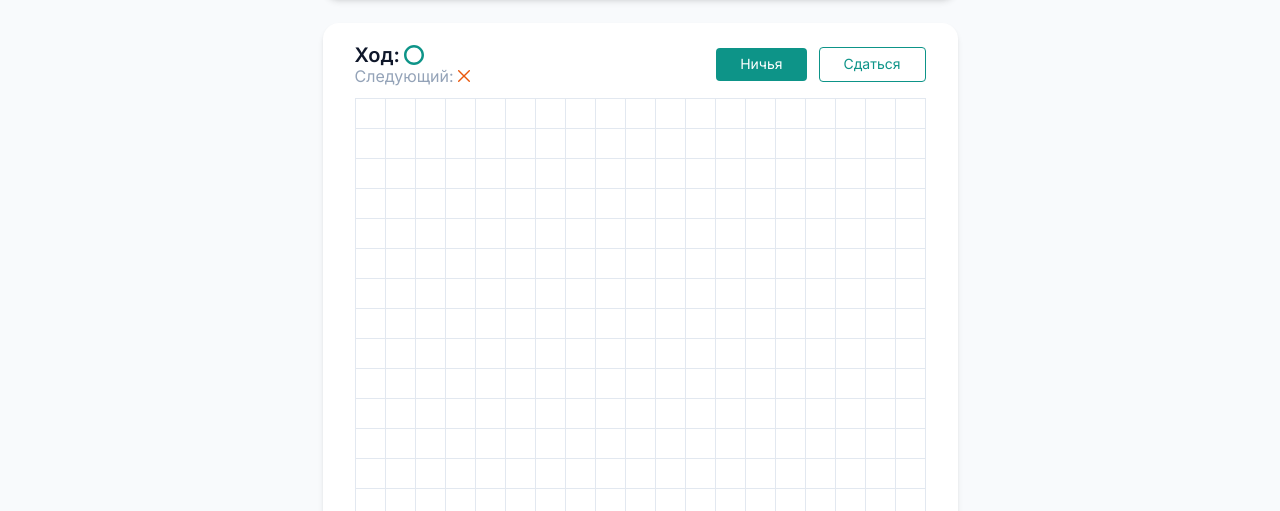
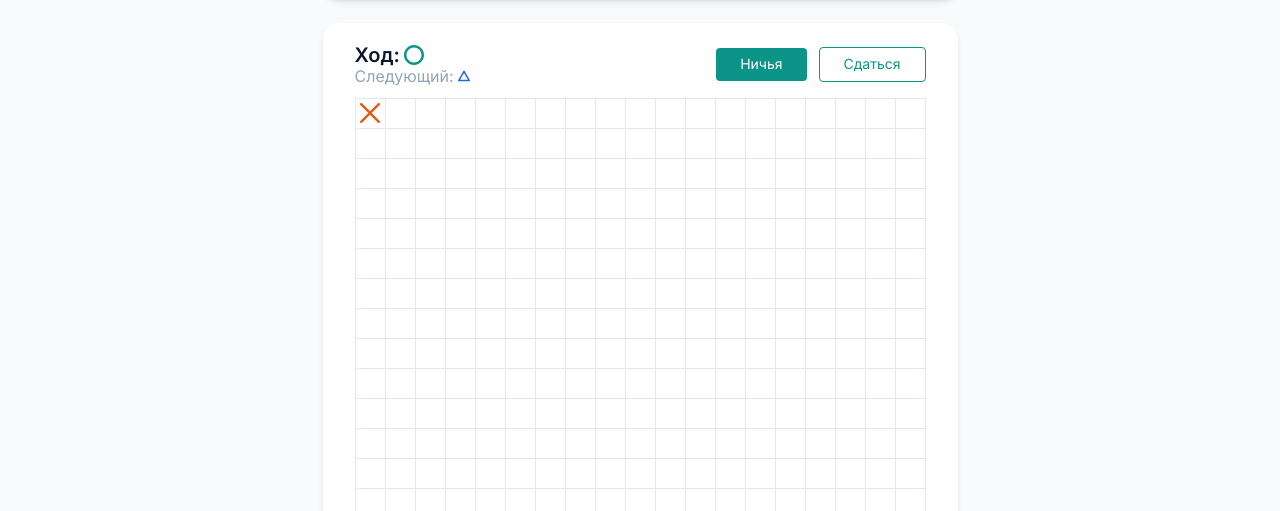
Before and after one commit to EkaterinaYurchyk2022/tic-tac-toe-online, a Next.js app: page / in a window 1280 px wide. Both pictures are taken after a click on the button 370 px from the left and 402 px from the top of the page. Shown: the part 289-800 px from the top of the page. Built offline with nearby package versions, Linux system fonts and the light colour scheme.

Commit message:
feat: custom hook useGameState, on cell click handler, constants

```diff
--- a/components/game/GameField.jsx
+++ b/components/game/GameField.jsx
@@ -1,12 +1,39 @@
 import { clsx } from "clsx";
-import { ZeroIcon } from "./icons/ZeroIcon";
-import { CrossIcon } from "./icons/CrossIcon";
 import { UiButton } from "../uikit/UiButton";
-import { allowedDisplayValues } from "next/dist/compiled/@next/font/dist/constants";
-
-const cells = new Array(19 * 19).fill(null);
+import { GameSymbol } from "./GameSymbol";
+import { useGameState } from "./useGameState";
 
 export function GameField({ className }) {
+  const { cells, currentMove, nextMove, handleClick } = useGameState();
+  const actions = (
+    <>
+      <UiButton size="md" variant="primary">
+        Ничья
+      </UiButton>
+      <UiButton size="md" variant="outline">
+        Сдаться
+      </UiButton>
+    </>
+  );
+  return (
+    <GameFieldLayout className={className}>
+      <GameMoveInfo
+        actions={actions}
+        currentMove={currentMove}
+        nextMove={nextMove}
+      />
+      <GameGrid>
+        {cells.map((symbol, index) => (
+          <GameCell key={index} onClick={() => handleClick(index)}>
+            {symbol && <GameSymbol className="w-5 h-5" symbol={symbol} />}
+          </GameCell>
+        ))}
+      </GameGrid>
+    </GameFieldLayout>
+  );
+}
+
+function GameFieldLayout({ children, className }) {
   return (
     <div
       className={clsx(
@@ -14,31 +41,42 @@ export function GameField({ className }) {
         "bg-white rounded-2xl shadow-md px-8 pt-5 pb-7",
       )}
     >
+      {children}
+    </div>
+  );
+}
+
+function GameMoveInfo({ actions, currentMove, nextMove }) {
+  return (
     <div className="flex gap-3 items-center">
       <div className="mr-auto">
         <div className="flex items-center gap-1 text-xl leading-tight font-semibold">
-            Ход: <ZeroIcon className="w-5 h-5" />
+          Ход: <GameSymbol symbol={currentMove} className="w-5 h-5" />
         </div>
         <div className="flex items-center gap-1 text-sx leading-tight text-slate-400">
-            Следующий: <CrossIcon />
+          Следующий: <GameSymbol symbol={nextMove} className="w-3 h-3" />
         </div>
       </div>
-        <UiButton size="md" variant="primary">
-          Ничья
-        </UiButton>
-        <UiButton size="md" variant="outline">
-          Сдаться
-        </UiButton>
-      </div>
-
-      <div className="grid grid-cols-[repeat(19,_30px)] grid-rows-[repeat(19,_30px)] pl-px pt-px mt-3">
-        {cells.map((_, i) => (
-          <button
-            key={i}
-            className="border border-slate-200 -ml-px -mt-px flex items-center justify-center"
-          ></button>
-        ))}
-      </div>
+      {actions}
     </div>
   );
 }
+
+function GameGrid({ children }) {
+  return (
+    <div className="grid grid-cols-[repeat(19,_30px)] grid-rows-[repeat(19,_30px)] pl-px pt-px mt-3">
+      {children}
+    </div>
+  );
+}
+
+function GameCell({ children, onClick }) {
+  return (
+    <button
+      onClick={onClick}
+      className="border border-slate-200 -ml-px -mt-px flex items-center justify-center"
+    >
+      {children}
+    </button>
+  );
+}
--- /dev/null
+++ b/components/game/GameSymbol.jsx
@@ -0,0 +1,16 @@
+import { GAME_SYMBOLS } from "./constants";
+import { CrossIcon } from "./icons/CrossIcon";
+import { ZeroIcon } from "./icons/ZeroIcon";
+import { TriangleIcon } from "./icons/TriangleIcon";
+import { SquareIcon } from "./icons/SquareIcon";
+
+export function GameSymbol({ symbol, className }) {
+  const Icon =
+    {
+      [GAME_SYMBOLS.CROSS]: CrossIcon,
+      [GAME_SYMBOLS.ZERO]: ZeroIcon,
+      [GAME_SYMBOLS.TRIANGLE]: TriangleIcon,
+      [GAME_SYMBOLS.SQUARE]: SquareIcon,
+    }[symbol] ?? CrossIcon;
+  return <Icon className={className} />;
+}
--- /dev/null
+++ b/components/game/constants.js
@@ -0,0 +1,13 @@
+export const GAME_SYMBOLS = {
+  ZERO: "zero",
+  CROSS: "cross",
+  TRIANGLE: "triangle",
+  SQUARE: "square",
+};
+
+export const MOVE_ORDER = [
+  GAME_SYMBOLS.CROSS,
+  GAME_SYMBOLS.ZERO,
+  GAME_SYMBOLS.TRIANGLE,
+  GAME_SYMBOLS.SQUARE,
+];
--- a/components/game/icons/CrossIcon.jsx
+++ b/components/game/icons/CrossIcon.jsx
@@ -1,6 +1,7 @@
-export function CrossIcon() {
+export function CrossIcon({ className }) {
   return (
     <svg
+      className={className}
       width="12"
       height="12"
       viewBox="0 0 12 12"
--- a/components/game/icons/SquareIcon.jsx
+++ b/components/game/icons/SquareIcon.jsx
@@ -1,6 +1,7 @@
-export function SquareIcon() {
+export function SquareIcon({ className }) {
   return (
     <svg
+      className={className}
       width="12"
       height="12"
       viewBox="0 0 12 12"
@@ -8,7 +9,7 @@ export function SquareIcon() {
       xmlns="http://www.w3.org/2000/svg"
     >
       <path
-        d="M17.7778 2.22222V17.7778H2.22222V2.22222H17.7778ZM17.7778 0H2.22222C1 0 0 1 0 2.22222V17.7778C0 19 1 20 2.22222 20H17.7778C19 20 20 19 20 17.7778V2.22222C20 1 19 0 17.7778 0Z"
+        d="M10.6667 1.33333V10.6667H1.33333V1.33333H10.6667ZM10.6667 0H1.33333C0.6 0 0 0.6 0 1.33333V10.6667C0 11.4 0.6 12 1.33333 12H10.6667C11.4 12 12 11.4 12 10.6667V1.33333C12 0.6 11.4 0 10.6667 0Z"
         fill="#C026D3"
       />
     </svg>
--- a/components/game/icons/TriangleIcon.jsx
+++ b/components/game/icons/TriangleIcon.jsx
@@ -1,6 +1,7 @@
-export function TriangleIcon() {
+export function TriangleIcon({ className }) {
   return (
     <svg
+      className={className}
       width="12"
       height="12"
       viewBox="0 0 12 12"
@@ -8,7 +9,7 @@ export function TriangleIcon() {
       xmlns="http://www.w3.org/2000/svg"
     >
       <path
-        d="M0.167468 18.2028C0.277176 18.3928 0.434968 18.5506 0.624986 18.6603C0.815004 18.77 1.03055 18.8278 1.24997 18.8278H18.75C18.9694 18.8278 19.1849 18.77 19.375 18.6603C19.565 18.5506 19.7228 18.3928 19.8325 18.2028C19.9422 18.0127 19.9999 17.7972 19.9999 17.5778C19.9999 17.3584 19.9422 17.1428 19.8325 16.9528L11.0825 1.79731C10.9728 1.6073 10.815 1.44952 10.6249 1.33982C10.4349 1.23012 10.2194 1.17236 9.99997 1.17236C9.78056 1.17236 9.56501 1.23012 9.375 1.33982C9.18498 1.44952 9.02718 1.6073 8.91747 1.79731L0.167468 16.9528C0.0577578 17.1428 0 17.3584 0 17.5778C0 17.7972 0.0577578 18.0128 0.167468 18.2028ZM9.99997 4.92231L16.5849 16.3278H3.41505L9.99997 4.92231Z"
+        d="M0.100481 10.9219C0.166306 11.0359 0.260981 11.1305 0.374992 11.1964C0.489003 11.2622 0.618332 11.2969 0.749981 11.2969H11.25C11.3816 11.2969 11.511 11.2622 11.625 11.1964C11.739 11.1305 11.8337 11.0359 11.8995 10.9219C11.9653 10.8078 12 10.6785 12 10.5469C12 10.4152 11.9653 10.2859 11.8995 10.1719L6.64948 1.07858C6.58365 0.964575 6.48897 0.869905 6.37496 0.804085C6.26095 0.738265 6.13163 0.703613 5.99998 0.703613C5.86833 0.703613 5.73901 0.738265 5.625 0.804085C5.51099 0.869905 5.41631 0.964575 5.35048 1.07858L0.100481 10.1719C0.0346547 10.2859 0 10.4152 0 10.5469C0 10.6785 0.0346547 10.8078 0.100481 10.9219ZM5.99998 2.95358L9.95093 9.79686H2.04903L5.99998 2.95358Z"
         fill="#2563EB"
       />
     </svg>
--- a/components/game/index.js
+++ b/components/game/index.js
@@ -1,3 +1,4 @@
 export { GameTitle } from "./GameTitle";
 export { GameInfo } from "./GameInfo";
 export { GameField } from "./GameField";
+export { GameSymbol } from "./GameSymbol";
--- /dev/null
+++ b/components/game/useGameState.js
@@ -0,0 +1,37 @@
+import { useState } from "react";
+import { GAME_SYMBOLS, MOVE_ORDER } from "./constants";
+
+function getNextMove(currentMove) {
+  const nextMoveIndex = MOVE_ORDER.indexOf(currentMove) + 1;
+  return MOVE_ORDER[nextMoveIndex] ?? MOVE_ORDER[0];
+}
+
+export function useGameState() {
+  const [{ cells, currentMove }, setGameState] = useState(() => ({
+    cells: new Array(19 * 19).fill(null),
+    currentMove: GAME_SYMBOLS.CROSS,
+  }));
+
+  const nextMove = getNextMove(currentMove);
+
+  const handleClick = (index) => {
+    setGameState((lastGameState) => {
+      if (lastGameState.cells[index]) {
+        return lastGameState;
+      }
+      return {
+        ...lastGameState,
+        currentMove: getNextMove(lastGameState.currentMove),
+        cells: lastGameState.cells.map((cell, i) =>
+          i === index ? lastGameState.currentMove : cell,
+        ),
+      };
+    });
+  };
+  return {
+    cells,
+    currentMove,
+    nextMove,
+    handleClick,
+  };
+}
```
Lines whose indentation alone changed are shown as unchanged.
